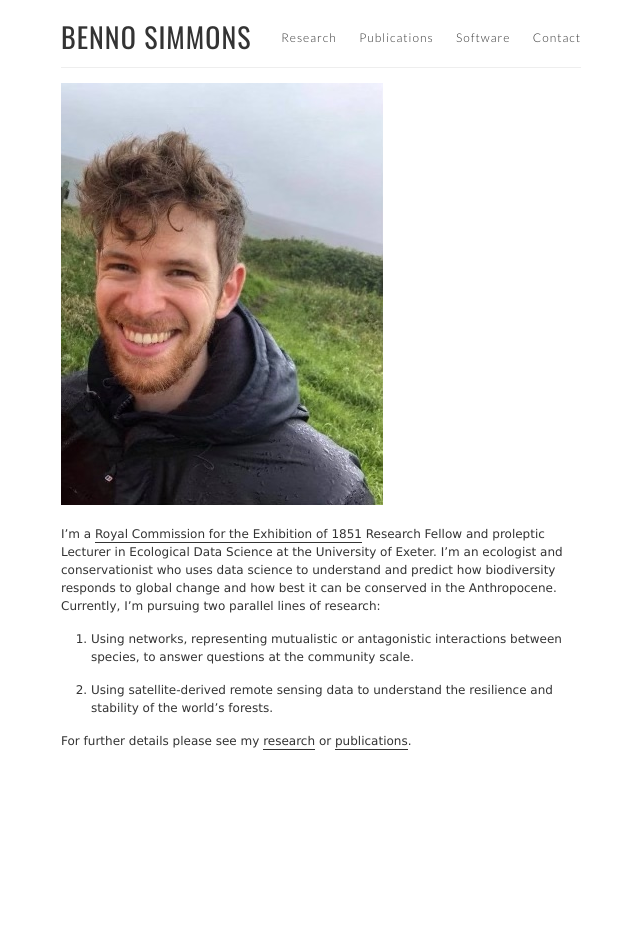
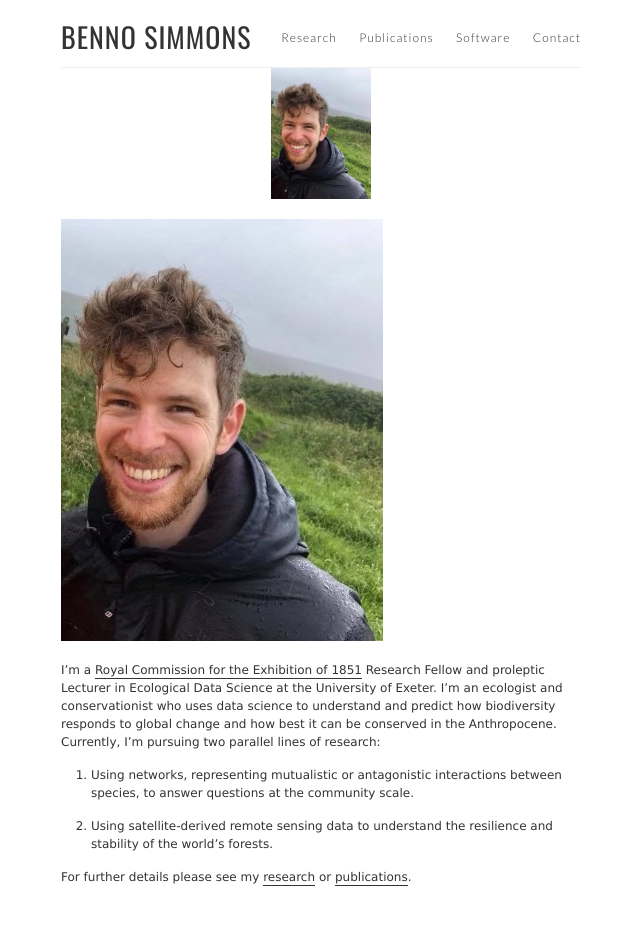
Before and after one commit to SimmonsBI/SimmonsBI.github.io, a Jekyll site: the page built from index.md, in a window 1280 px wide. Shown: the whole page, without its empty margins (319-959 px from the left). Built offline with Jekyll 4.4.1, drawn with Linux system fonts in a browser that asks for light colours; our own code applies the rules of GitHub Pages for plain Markdown files; before the commit the page ends 900 px from its top, so only the background shows below that.

Commit message:
Update index.md

```diff
--- a/index.md
+++ b/index.md
@@ -1,3 +1,7 @@
+<div style="text-align: center"><img src="/images/me.jpg" width="100" /></div>
+
+
+
 ![alt text](/images/me.jpg)
 
 
```
